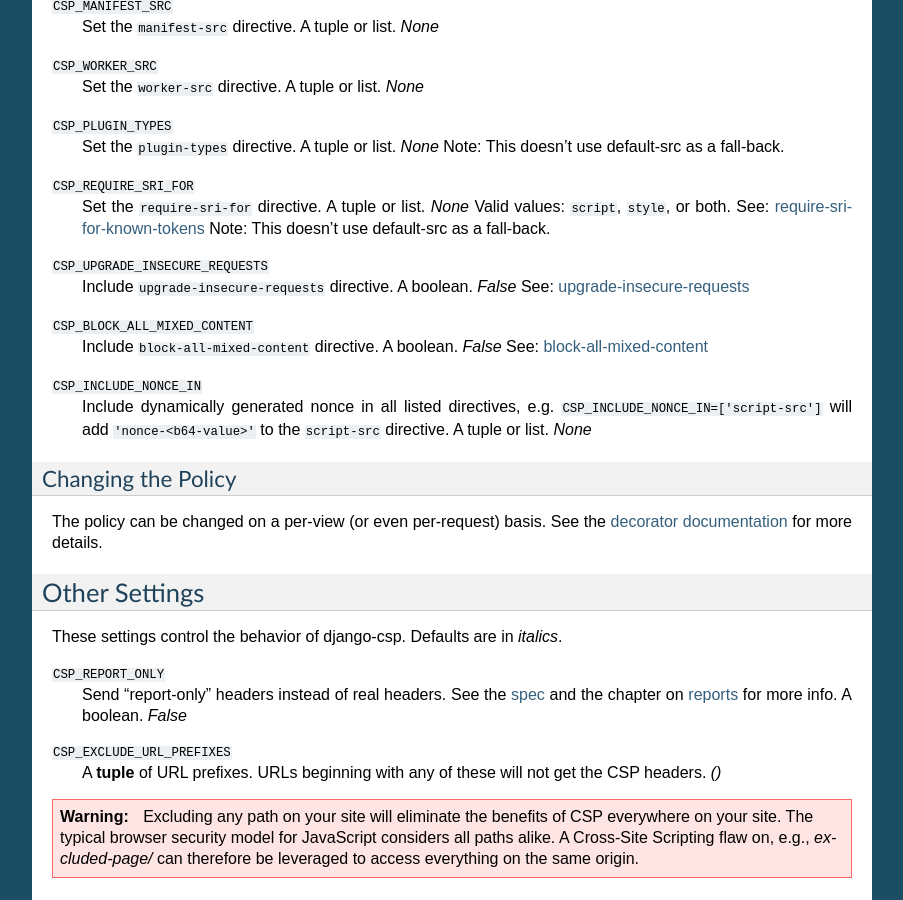
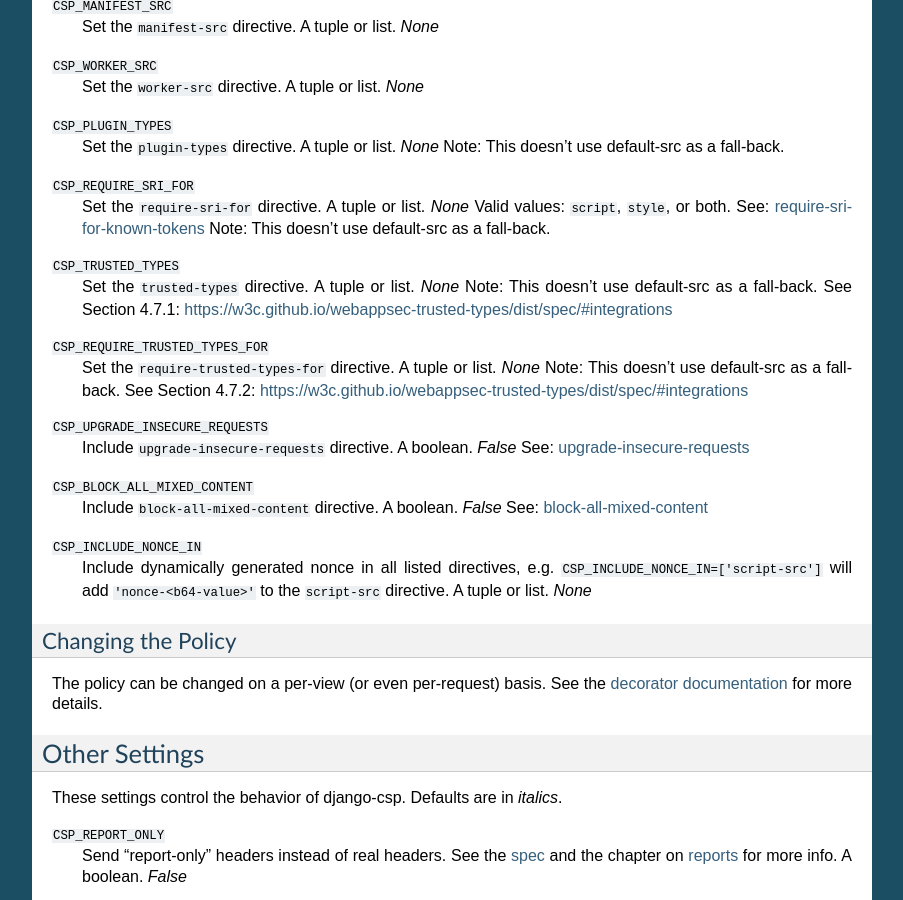
Before and after one commit to mozilla/django-csp, a Sphinx documentation site: the page built from docs/configuration.rst, in a window 1280 px wide and 900 px high, scrolled down 1813 px. Shown: the whole window, without its empty margins (198-1101 px from the left). Built offline with Sphinx 7.4.7, drawn with Linux system fonts in a browser that asks for light colours.

Commit message:
Added support for trusted types #157

```diff
--- a/docs/configuration.rst
+++ b/docs/configuration.rst
@@ -92,6 +92,14 @@ These settings affect the policy in the header. The defaults are in
     Set the ``require-sri-for`` directive. A tuple or list. *None*
     Valid values: ``script``, ``style``, or both. See: require-sri-for-known-tokens_
     Note: This doesn't use default-src as a fall-back.
+``CSP_TRUSTED_TYPES``
+    Set the ``trusted-types`` directive. A tuple or list. *None*
+    Note: This doesn't use default-src as a fall-back.
+    See Section 4.7.1: https://w3c.github.io/webappsec-trusted-types/dist/spec/#integrations
+``CSP_REQUIRE_TRUSTED_TYPES_FOR``
+    Set the ``require-trusted-types-for`` directive. A tuple or list. *None*
+    Note: This doesn't use default-src as a fall-back.
+    See Section 4.7.2: https://w3c.github.io/webappsec-trusted-types/dist/spec/#integrations
 ``CSP_UPGRADE_INSECURE_REQUESTS``
     Include ``upgrade-insecure-requests`` directive. A boolean. *False*
     See: upgrade-insecure-requests_
```
Also changed, not shown: 2 other files.
